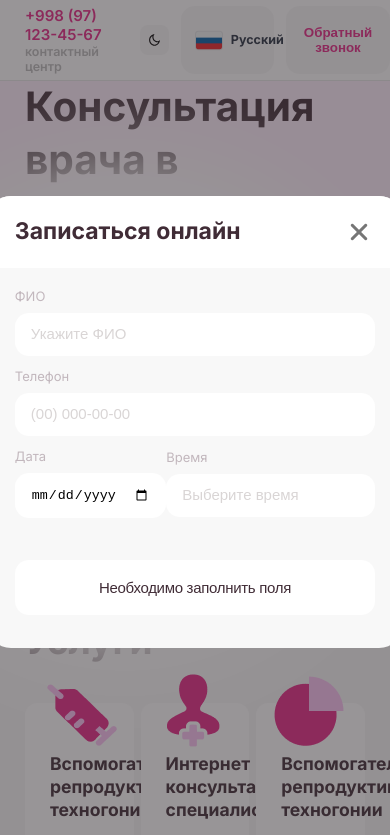
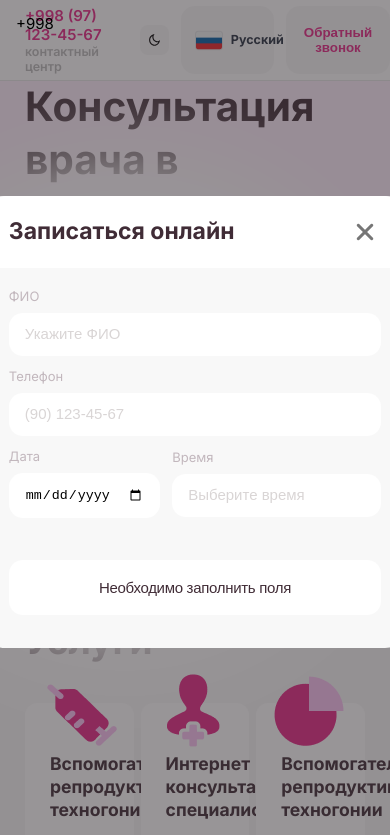
Before and after one commit to mukhammadjondev/medg-medical-center, a React (Vite) app: page / in a window 390 px wide. Shown: the top 835 px of the page. Built offline with nearby package versions, Linux system fonts and the light colour scheme.

Commit message:
modal phone number input

```diff
--- a/src/components/modal.jsx
+++ b/src/components/modal.jsx
@@ -1,7 +1,25 @@
+import { useState } from "react";
 import { styled } from "styled-components"
 import { close } from "../assets"
 
 const Modal = () => {
+  const [phoneNumber, setPhoneNumber] = useState('');
+  const handleInput = e => {
+    const formattedPhoneNum = formatPhoneNum(e.target.value)
+    setPhoneNumber(formattedPhoneNum)
+  }
+
+  function formatPhoneNum(value) {
+    if(!value) return value
+    const phoneNum = value.replace(/[^\d]/g, '')
+    const phoneNumLength = phoneNum.length
+    if(phoneNumLength < 4) return phoneNum
+    if(phoneNumLength < 7) {
+      return `(${phoneNum.slice(0, 3)}) ${phoneNum.slice(3)}`
+    }
+    return `(${phoneNum.slice(0, 3)}) ${phoneNum.slice(3, 6)}-${phoneNum.slice(6, 10)}`
+  }
+
   return (
     <ModalBg>
       <Container>
@@ -15,8 +33,9 @@ const Modal = () => {
             <Input type="text" id="name" placeholder="Укажите ФИО" />
           </BoxInput>
           <BoxInput>
-            <Label htmlFor="number">Телефон</Label>
-            <Input type="number" id="number" value='+998' placeholder="(00) 000-00-00" />
+            <Label htmlFor="phone">Телефон</Label>
+            <Input type="text" id="phone"  placeholder='(90) 123-45-67' value={phoneNumber} onChange={e => handleInput(e)} />
+            <CountCode>+998</CountCode>
           </BoxInput>
           <Box>
             <BoxInput>
@@ -56,9 +75,10 @@ const Container = styled.div`
 `
 
 const Box = styled.div`
-  display: flex;
-  justify-content: space-between;
+  display: grid;
+  grid-template-columns: auto auto;
   align-items: center;
+  gap: 12px;
   margin-bottom: 30px;
 `
 
@@ -95,6 +115,7 @@ const Label = styled.label`
 `
 
 const Input = styled.input`
+  position: relative;
   padding: 14px 16px;
   border: none;
   border-radius: 14px;
@@ -104,6 +125,12 @@ const Input = styled.input`
     color: #D9D5D5;
     font-size: 15px;
   }
+`
+
+const CountCode = styled.span`
+  position: absolute;
+  top: 14px;
+  left: 16px;
 `
 
 const Button = styled.button`
```
